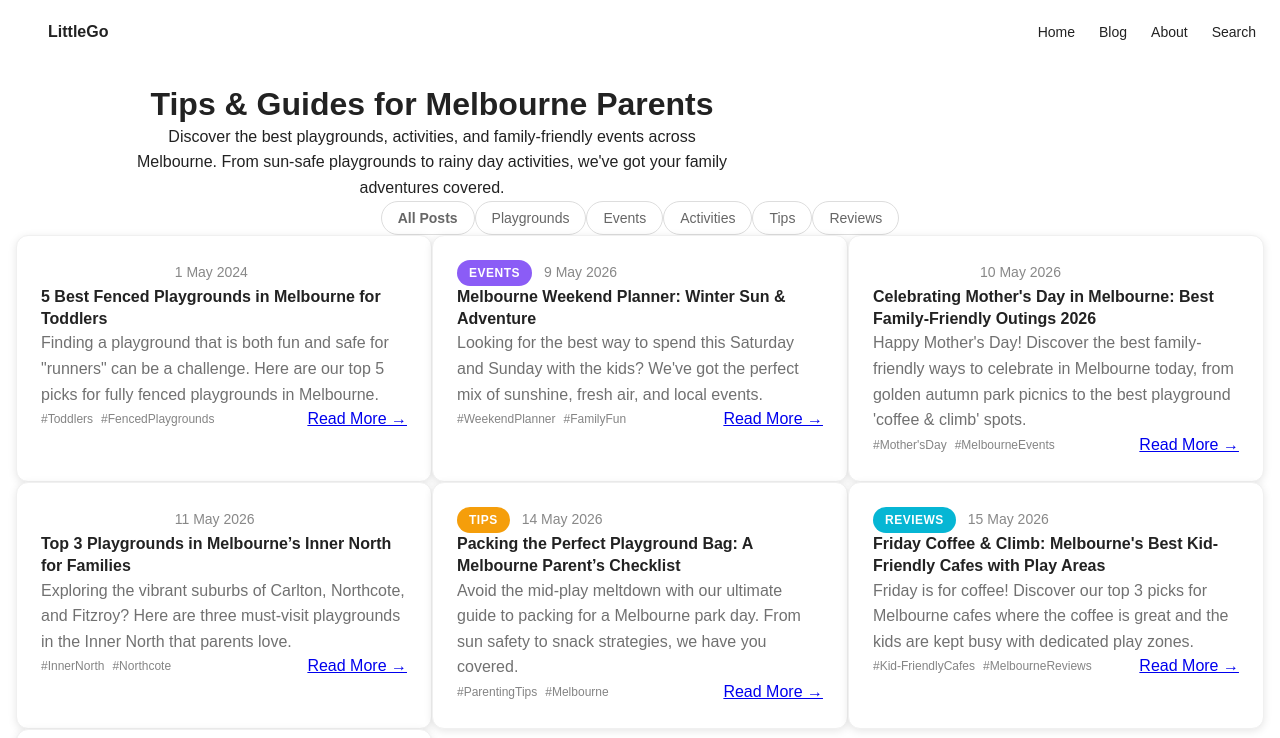
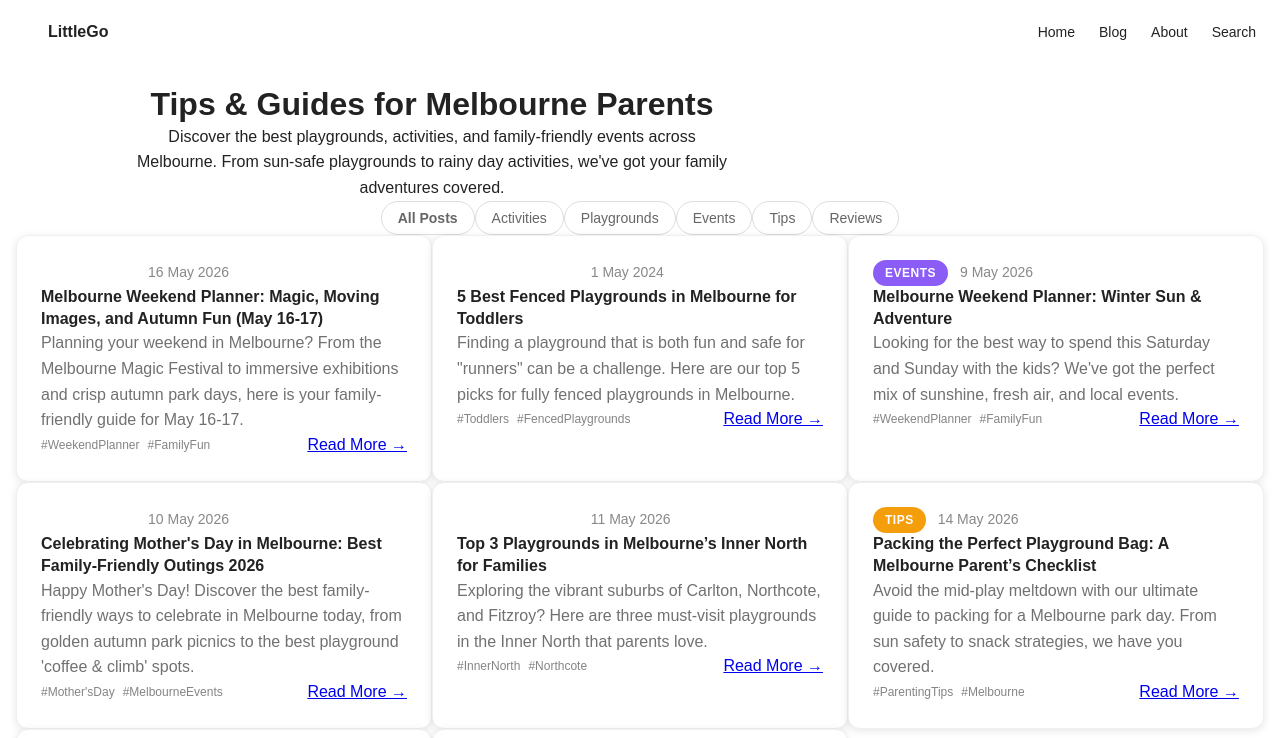
Before and after one commit to liubosdzl33/littlego-au, a Next.js app: page /blog in a window 1280 px wide. Shown: the top 738 px of the page. Built offline with nearby package versions, Linux system fonts and the light colour scheme.

Commit message:
Blog: Melbourne Weekend Planner May 16-17

```diff
--- a/src/data/blog/posts.ts
+++ b/src/data/blog/posts.ts
@@ -1,6 +1,68 @@
 import { BlogPost } from '../../types/blog';
 
 export const posts: BlogPost[] = [
+  {
+    id: '10',
+    title: 'Melbourne Weekend Planner: Magic, Moving Images, and Autumn Fun (May 16-17)',
+    slug: 'melbourne-weekend-planner-may-16-17-2026',
+    excerpt: 'Planning your weekend in Melbourne? From the Melbourne Magic Festival to immersive exhibitions and crisp autumn park days, here is your family-friendly guide for May 16-17.',
+    date: '2026-05-16',
+    publishedAt: '2026-05-16',
+    author: 'LittleGo Team',
+    category: 'activities',
+    content: `
+# Melbourne Weekend Planner: May 16-17, 2026
+
+Is there anything better than Melbourne in autumn? The leaves are turning gold, the coffee is hot, and there is a crispness in the air that just calls for a family adventure. This weekend, May 16-17, Melbourne is putting on a show with a mix of indoor magic and outdoor beauty.
+
+Whether you are looking to escape the morning chill or soak up some afternoon sun, we have rounded up the best family-friendly activities to keep everyone (from toddlers to teens) entertained.
+
+---
+
+## 🌤️ The Weekend Weather
+**Forecast:** Expect classic Melbourne autumn days. Crisp mornings (around 8°C) leading into sunny afternoons with highs of 16-17°C. It’s perfect "layering" weather—pack the puffer vests and light jackets!
+
+---
+
+## 🏛️ Top Weekend Highlights
+
+### 1. Melbourne Magic Festival
+The spell is cast! This weekend features the **Melbourne Magic Festival**, offering workshops and performances that will leave the kids (and you) wondering "How did they do that?". It’s a fantastic way to spend a few hours indoors if the breeze gets a bit too nippy.
+
+### 2. The Story of the Moving Image @ ACMI
+If you haven't taken the kids to **ACMI at Federation Square** lately, this is your sign. Their permanent exhibition, *The Story of the Moving Image*, is free and incredibly interactive. Kids can try their hand at "foley" (sound effects), see original props from famous films, and play with light and shadow.
+*   **Cost:** Free
+*   **Location:** Fed Square
+
+### 3. Imaginator: An Immersive Journey
+For something completely different, **Imaginator** (near District Docklands) is an immersive experience where technology meets play. It’s a series of rooms with light shows, soundscapes, and textures that are sensory heaven for younger children. It’s a paid experience, but great for a special weekend treat.
+
+---
+
+## 🌳 Playground Pick of the Week: Royal Park Nature Play
+With the sun forecasted for the afternoons, we recommend heading to **Royal Park Nature Play** (next to the Royal Children's Hospital).
+
+This isn't your standard plastic slide playground. It’s built for climbing, water play (maybe wait for a warmer day for the big splashes!), and exploring the natural landscape. The slides are fast, the climbing structures are high, and there is plenty of space for a picnic rug once the sun hits the grass.
+
+**Parent Pro-Tip:** The coffee truck is usually parked nearby on weekends, or take a short tram ride into Errol St, North Melbourne for some of the city's best bakeries.
+
+---
+
+## 💡 Quick Tips for the Weekend
+*   **Trams are your friend:** If you're heading into the CBD for ACMI or Imaginator, check the [Yarra Trams app](https://yarratrams.com.au/) for any weekend track works.
+*   **Snack Attack:** Autumn air makes everyone hungry! We love packing some roasted chickpeas or homemade muffins to keep the "hangry" monsters at bay between stops.
+*   **Footy's On:** Check the AFL schedule before heading near the MCG or Marvel Stadium—public transport will be busier around game times!
+
+Whatever you choose to do, enjoy the beautiful Melbourne autumn vibes. Don't forget to tag us in your playground photos!
+
+---
+
+*Looking for a specific playground near you? Use our [LittleGo Search](/search) to find the perfect spot based on your location and kids' ages.*
+`,
+    imageUrl: 'https://images.unsplash.com/photo-1545645062-817926f743ce?q=80&w=2000&auto=format&fit=crop',
+    tags: ['Weekend Planner', 'Family Fun', 'ACMI', 'Melbourne Magic Festival', 'Autumn']
+  },
+
   {
     id: '1',
     title: '5 Best Fenced Playgrounds in Melbourne for Toddlers',
```
